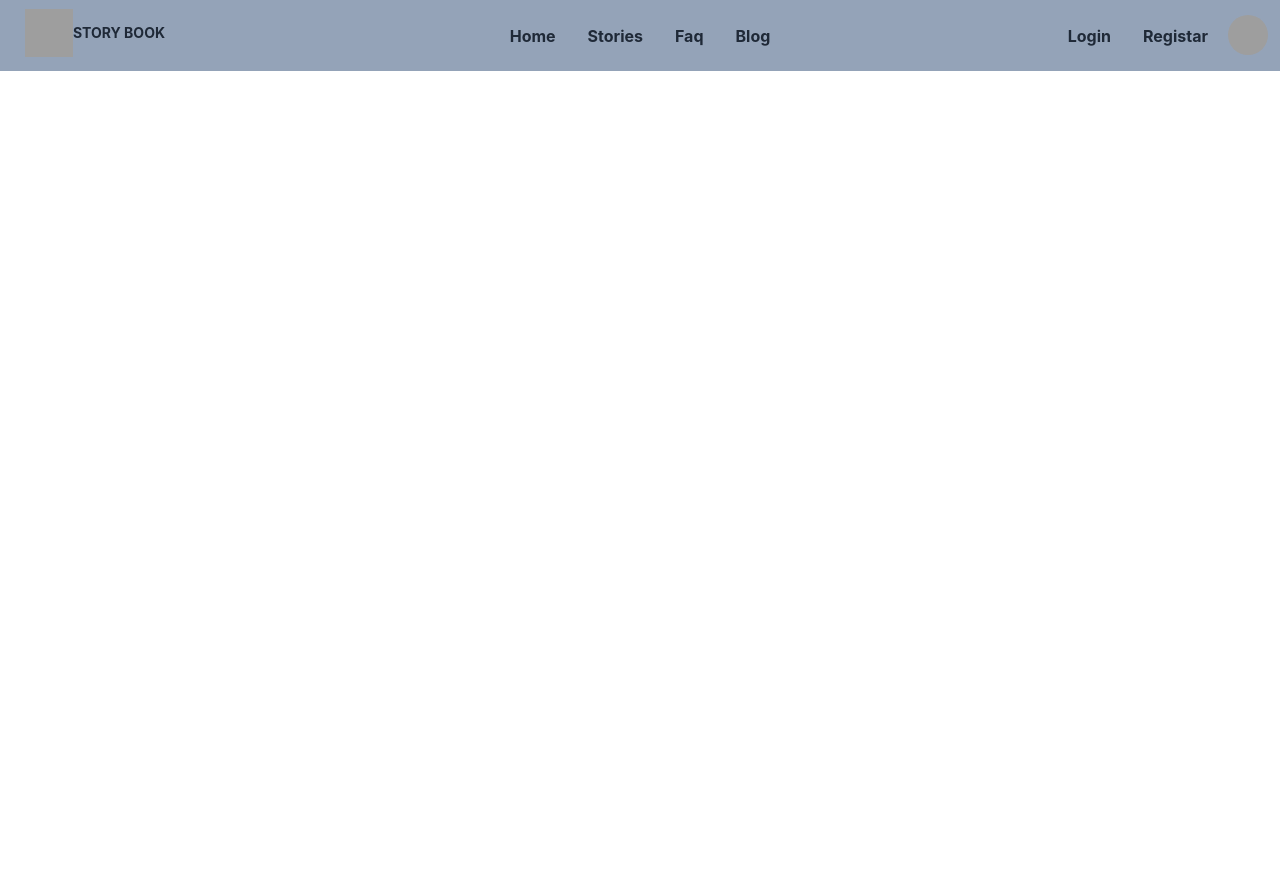
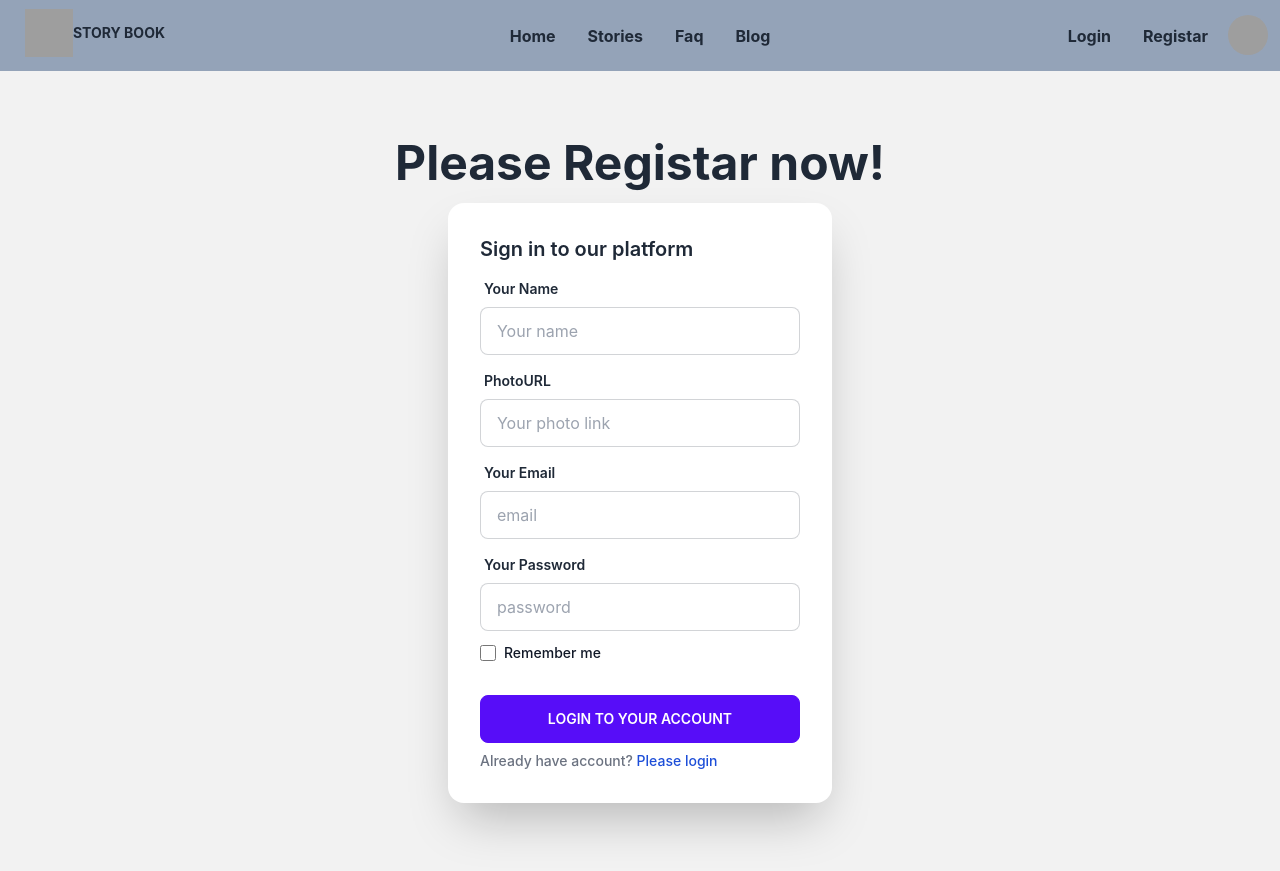
Before and after one commit to ahnaf4749/story-book-client, a React (Create React App) app: page /registar in a window 1280 px wide. Before the commit the page ends 800 px from the top, so only its background shows below. Built offline with nearby package versions, Linux system fonts and the light colour scheme; grey boxes are pictures that could not be loaded.

Commit message:
authprovider add

```diff
--- /dev/null
+++ b/src/context/AuthProvider/AuthProvider.js
@@ -0,0 +1,21 @@
+import React, { createContext } from 'react';
+import app from '../../firebase/firabase.config';
+import { getAuth } from 'firebase/auth'
+
+
+export const AuthContext = createContext();
+const auth = getAuth(app);
+
+const AuthProvider = ({ children }) => {
+
+    const user = { name: 'akash' }
+    const authInfo = { user }
+
+    return (
+        <AuthContext.Provider value={authInfo}>
+            {children}
+        </AuthContext.Provider>
+    );
+};
+
+export default AuthProvider;
--- a/src/index.js
+++ b/src/index.js
@@ -3,11 +3,14 @@ import ReactDOM from 'react-dom/client';
 import './index.css';
 import App from './App';
 import reportWebVitals from './reportWebVitals';
+import AuthProvider from './context/AuthProvider/AuthProvider';
 
 const root = ReactDOM.createRoot(document.getElementById('root'));
 root.render(
   <React.StrictMode>
-    <App />
+    <AuthProvider>
+      <App />
+    </AuthProvider>
   </React.StrictMode>
 );
 
--- a/src/pages/Login/Login.js
+++ b/src/pages/Login/Login.js
@@ -1,4 +1,5 @@
 import React from 'react';
+import { Link } from 'react-router-dom';
 
 const Login = () => {
 
@@ -42,7 +43,7 @@ const Login = () => {
                                 <button className="btn btn-primary">Login to your account</button>
                             </div>
                             <div className="text-sm font-medium text-gray-500 dark:text-gray-300">
-                                Not registered? <a href="#" className="text-blue-700 hover:underline dark:text-blue-500">Create account</a>
+                                Not registered? <Link to='/registar' className="text-blue-700 hover:underline dark:text-blue-500">Create account</Link>
                             </div>
                         </div>
                     </div>
--- a/src/pages/Registar/Registar.js
+++ b/src/pages/Registar/Registar.js
@@ -1,10 +1,68 @@
 import React from 'react';
+import { Link } from 'react-router-dom';
 
 const Registar = () => {
+
+    const handleAddToRegistar = e => {
+        e.preventDefault();
+        const from = e.target;
+        const name = from.name.value;
+        const photoURL = from.photoURL.value;
+        const email = from.email.value;
+        const password = from.password.value;
+        console.log(name, email, photoURL, password);
+    }
     return (
-        <div>
-
-        </div>
+        <form onSubmit={handleAddToRegistar}>
+            <div className="hero min-h-screen bg-base-200">
+                <div className="hero-content flex-col">
+                    <div className="text-center lg:text-left">
+                        <h1 className="text-5xl font-bold">Please Registar now!</h1>
+                    </div>
+                    <div className="card flex-shrink-0 w-full max-w-sm shadow-2xl bg-base-100">
+                        <div className="card-body">
+                            <p className='font-semibold text-xl'>Sign in to our platform</p>
+                            <div className="form-control">
+                                <label className="label">
+                                    <span className="label-text font-semibold">Your Name</span>
+                                </label>
+                                <input type="text" name='name' placeholder="Your name" className="input input-bordered" required />
+                            </div>
+                            <div className="form-control">
+                                <label className="label">
+                                    <span className="label-text font-semibold">PhotoURL</span>
+                                </label>
+                                <input type="text" name='photoURL' placeholder="Your photo link " className="input input-bordered" required />
+                            </div>
+                            <div className="form-control">
+                                <label className="label">
+                                    <span className="label-text font-semibold"> Your Email</span>
+                                </label>
+                                <input type="text" name='email' placeholder="email" className="input input-bordered" required />
+                            </div>
+                            <div className="form-control">
+                                <label className="label">
+                                    <span className="label-text font-semibold">Your Password</span>
+                                </label>
+                                <input type="password" name='password' placeholder="password" className="input input-bordered" required />
+                                <div className="flex items-start mt-3">
+                                    <div className="flex items-center h-5">
+                                        <input id="remember" type="checkbox" value="" className="w-4 h-4 bg-gray-50 rounded border border-gray-300 focus:ring-3 focus:ring-blue-300 dark:bg-gray-700 dark:border-gray-600 dark:focus:ring-blue-600 dark:ring-offset-gray-800" required />
+                                    </div>
+                                    <label for="remember" className="ml-2 text-sm font-medium text-gray-900 dark:text-gray-300">Remember me</label>
+                                </div>
+                            </div>
+                            <div className="form-control mt-6">
+                                <button className="btn btn-primary">Login to your account</button>
+                            </div>
+                            <div className="text-sm font-medium text-gray-500 dark:text-gray-300">
+                                Already have account? <Link to='/login' className="text-blue-700 hover:underline dark:text-blue-500">Please login</Link>
+                            </div>
+                        </div>
+                    </div>
+                </div>
+            </div>
+        </form>
     );
 };
 
--- a/src/share/Header/Header.js
+++ b/src/share/Header/Header.js
@@ -1,7 +1,11 @@
-import React from 'react';
+import React, { useContext } from 'react';
 import { Link } from 'react-router-dom';
+import { AuthContext } from '../../context/AuthProvider/AuthProvider';
 
 const Header = () => {
+
+    const { user } = useContext(AuthContext)
+
     return (
         <div>
             <div className="navbar bg-slate-400">
@@ -67,7 +71,7 @@ const Header = () => {
                         </label>
                         <ul tabIndex={0} className="menu menu-compact dropdown-content mt-3 p-2 shadow bg-base-100 rounded-box w-52">
                             <li>
-                                <p>profile</p>
+                                <p>{user?.name}</p>
                             </li>
                             <li><p>profile</p></li>
                             <li><p>profile</p></li>
```
